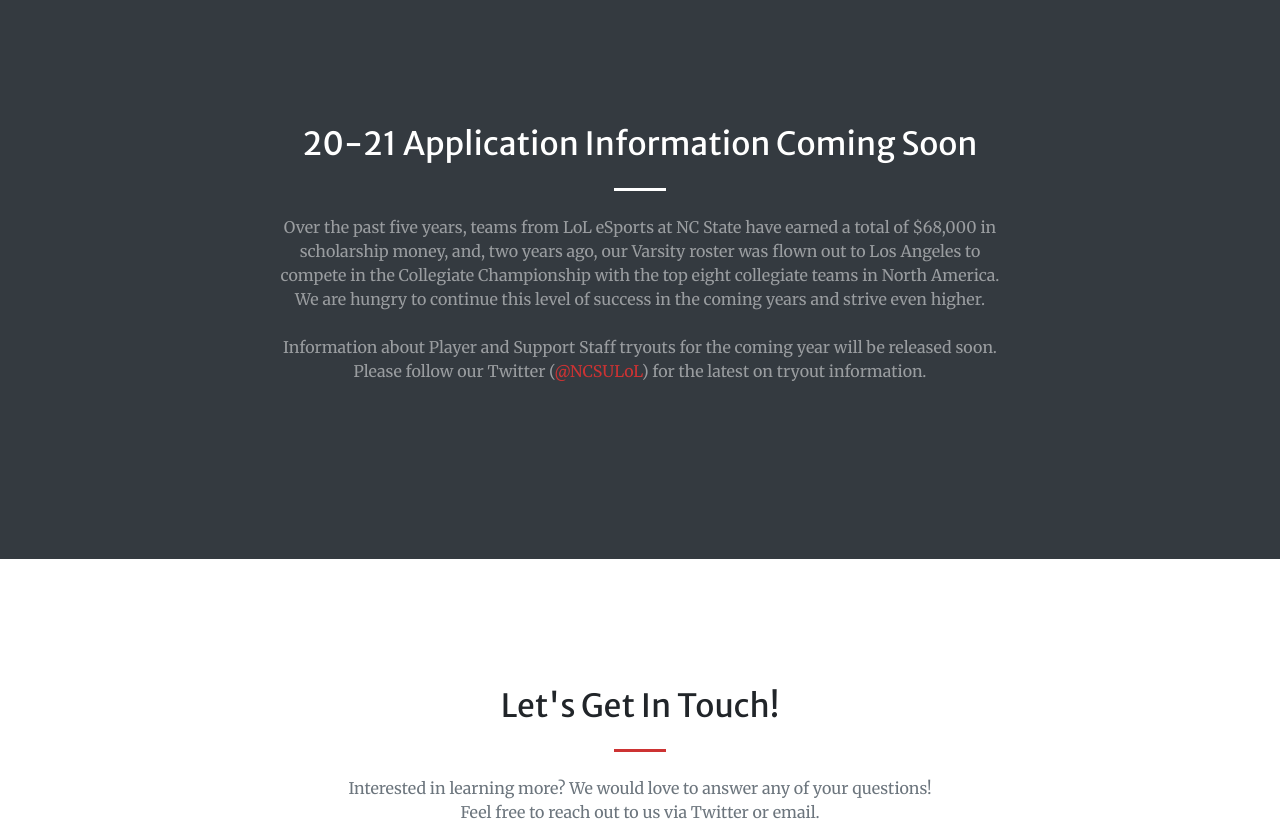
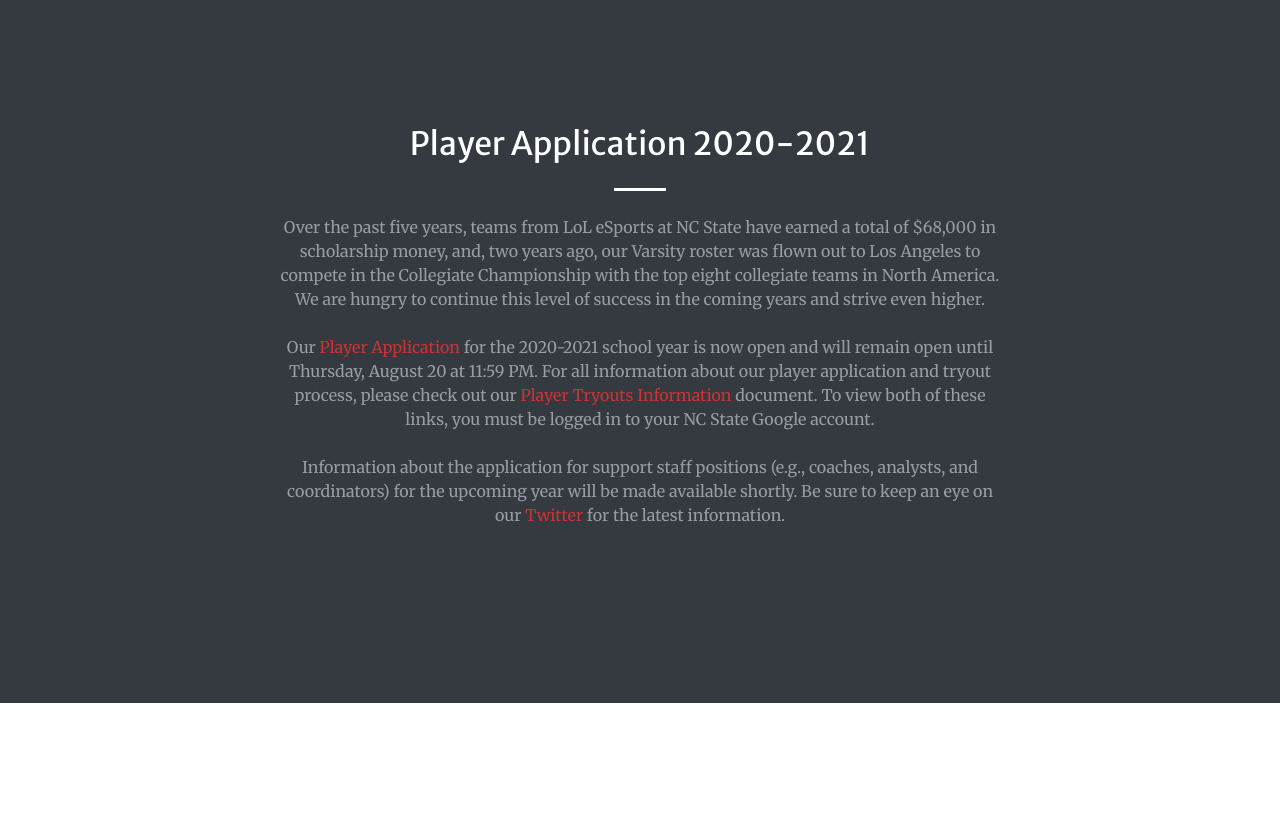
Before and after one commit to sdownhower/sdownhower.github.io, a website with bundled scripts: page index.html in a window 1280 px wide. Shown: the part 1712-2540 px from the top of the page. Built offline with nearby package versions, Linux system fonts and the light colour scheme.

Commit message:
Player Application 2020-2021

```diff
--- a/index.html
+++ b/index.html
@@ -225,15 +225,24 @@
     <div class="container text-center">
         <div class="row justify-content-center">
             <div class="col-lg-8 text-center">
-              <h2 class="mb-4">20-21 Application Information Coming Soon</h2>
+              <h2 class="mb-4">Player Application 2020-2021</h2>
               <hr class="divider light my-4">
               <p class="text-white-50 mb-4">Over the past five years, teams from LoL eSports at NC State have earned a total of $68,000
                 in scholarship money, and, two years ago, our Varsity roster was flown out to Los Angeles to compete in the Collegiate
                 Championship with the top eight collegiate teams in North America. We are hungry to continue this level of success in
                 the coming years and strive even higher.
 
-                <br><br>Information about Player and Support Staff tryouts for the coming year will be released soon.
-                Please follow our Twitter (<a href=https://twitter.com/ncsulol target="_blank">@NCSULoL</a>) for the latest on tryout information.<br><br>
+                <br><br>Our <a href = "https://forms.gle/gACYqspuEoJqPfJA6">Player Application</a> for the 2020-2021 school year is now
+                 open and will remain open until Thursday, August 20 at 11:59 PM. For all information about our player application and
+                 tryout process, please check out
+                 our <a href ="https://docs.google.com/document/d/1j1oNjCzcJMDee5V3njlT4Ib34VFHXVGfHLRg393rs1Y/edit?usp=sharing">
+                  Player Tryouts Information</a> document. To view both of these links, you must be logged in to your NC State Google account.
+
+                 <br><br> Information about the application for support staff positions (e.g., coaches, analysts, and coordinators)
+                 for the upcoming year will be made available shortly. Be sure to keep an eye on our <a href = "https://twitter.com/ncsulol">
+                  Twitter</a> for the latest information.
+
+                 <br><br>
 
                 <!-- The support staff application is due by September 23rd at 11:59 PM.</p> -->
                 <!-- <a class="btn btn-light btn-lg" href="https://forms.gle/CHhwkVMMdjvkSizp7" target="_blank">Support Staff Application</a><br><br> -->
```
